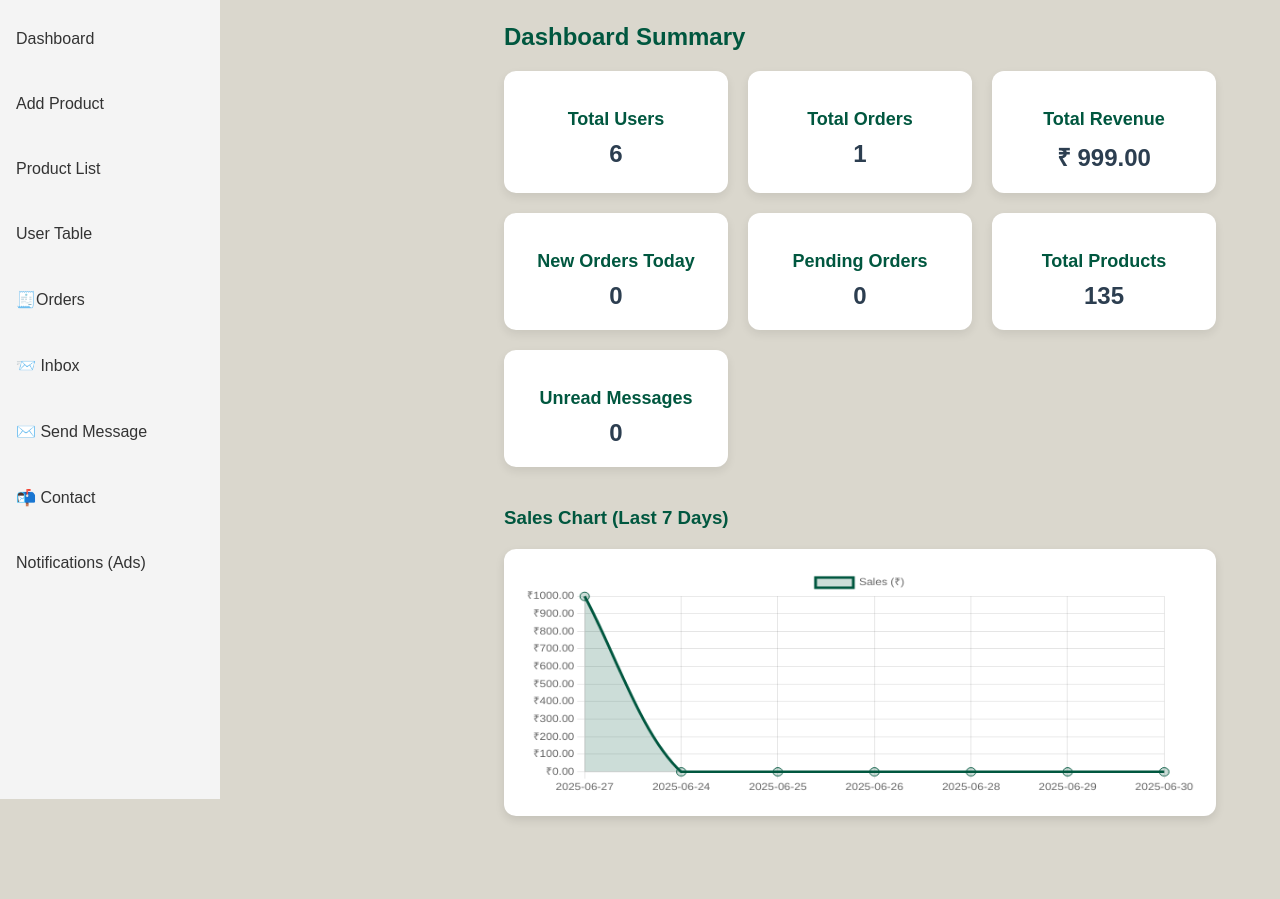
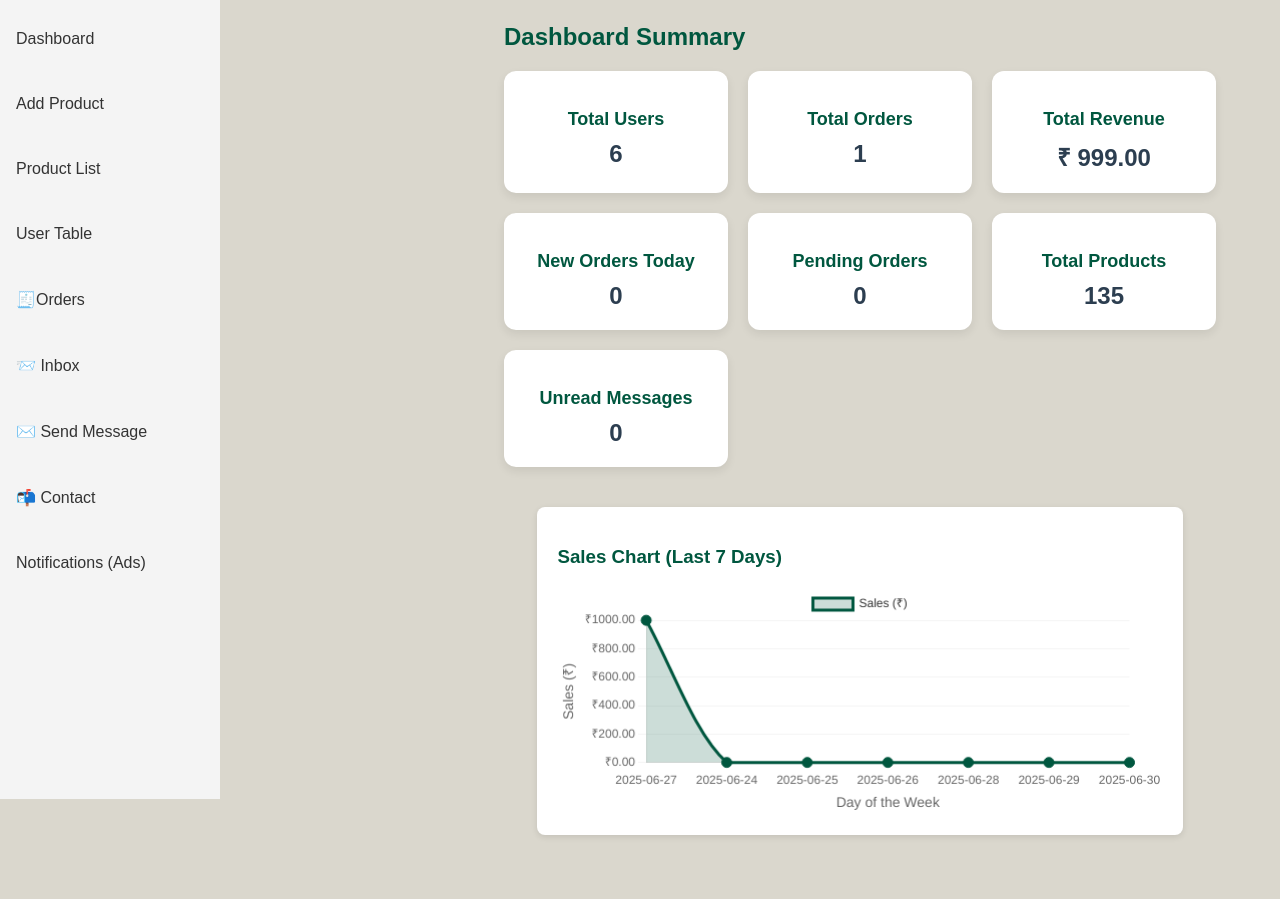
Before and after one commit to Tejjosh/Animz-max, a PHP site: page /animzmax2/admin_dashboard.php in a window 1280 px wide. Shown: the part 61-960 px from the top of the page. Before the commit the page ends 880 px from the top, so only its background shows below. Run offline with PHP 8.4, Linux system fonts and the light colour scheme; a user stored in the database is signed in; data comes from the database, SQL or seed files in the repository; some libraries are stand-ins or nearby versions.

Commit message:
Update admin_dashboard.php

```diff
--- a/admin_dashboard.php
+++ b/admin_dashboard.php
@@ -1211,15 +1211,14 @@ h2, h3 {
 }
 
 /* Sales Chart Styling */
-#salesChart {
-  background: white;
-  border-radius: 12px;
-  box-shadow: 0 4px 10px rgba(0, 0, 0, 0.1);
+    #chartContainer {
+      background: #fff;
       padding: 20px;
-  display: block;
-  max-width: 100%;
-}
-
+      border-radius: 8px;
+      box-shadow: 0 2px 6px rgba(0,0,0,0.1);
+      max-width: 85%;
+      margin: 0 auto;
+    }
   </style>
 </head>
 <body>
@@ -1277,8 +1276,10 @@ h2, h3 {
       </div>
     </div>
 
+<div id="chartContainer">
   <h3>Sales Chart (Last 7 Days)</h3>
   <canvas id="salesChart" width="800" height="300"></canvas>
+</div>
 
   </div>
 </div>
@@ -1701,7 +1702,7 @@ h2, h3 {
 
 </div>
 <script>
-    //side bar actuve state
+  // ========== Sidebar Button Active State ==========
   document.querySelectorAll('.sidebar button').forEach(button => {
     button.addEventListener('click', () => {
       document.querySelectorAll('.sidebar button').forEach(btn => btn.classList.remove('active'));
@@ -1709,29 +1710,25 @@ h2, h3 {
     });
   });
 
-  // Set the default section
+  // ========== Section Toggle ==========
   const defaultSection = 'dashboard';
 
-  // Show only the selected section
   function showSection(id) {
-    document.querySelectorAll('.section').forEach(sec => {
-      sec.style.display = 'none';
-    });
-
+    document.querySelectorAll('.section').forEach(sec => sec.style.display = 'none');
     const activeSection = document.getElementById(id);
     if (activeSection) activeSection.style.display = 'block';
-
     localStorage.setItem('admin_open_section', id);
   }
 
-  // Initialize the sales chart
+  // ========== Sales Chart Initialization ==========
   function initSalesChart() {
-    if (!document.getElementById('salesChart')) return; // Skip if no chart is present
-
+    const chartElement = document.getElementById('salesChart');
+    if (!chartElement) return;
+
+    const ctx = chartElement.getContext('2d');
     const salesLabels = <?= json_encode(array_keys($salesChartData)) ?>;
     const salesData = <?= json_encode(array_values($salesChartData)) ?>;
 
-    const ctx = document.getElementById('salesChart').getContext('2d');
     new Chart(ctx, {
       type: 'line',
       data: {
@@ -1744,30 +1741,59 @@ h2, h3 {
           fill: true,
           tension: 0.3,
           pointRadius: 5,
+          pointBackgroundColor: '#00573f',
+          pointHoverBorderColor: '#00432f'
         }]
       },
       options: {
+        responsive: true,
         scales: {
+          x: {
+            title: {
+              display: true,
+              text: 'Day of the Week',
+              color: '#666',
+              font: { size: 14 }
+            },
+            grid: { display: false }
+          },
           y: {
             beginAtZero: true,
             ticks: {
               callback: value => '₹' + value.toFixed(2)
-            }
-          }
             },
-        responsive: true,
+            grid: {
+              color: 'rgba(200,200,200,0.2)'
+            },
+            title: {
+              display: true,
+              text: 'Sales (₹)',
+              color: '#666',
+              font: { size: 14 }
+            }
+          }
+        },
         plugins: {
-          legend: { display: true, position: 'top' }
+          legend: {
+            display: true,
+            position: 'top',
+            labels: { color: '#333' }
+          },
+          tooltip: {
+            backgroundColor: '#333',
+            titleColor: '#fff',
+            bodyColor: '#fff'
+          }
         }
       }
     });
   }
 
-  // Attach event handlers for order status change
+  // ========== Order Status Change ==========
   function attachStatusChangeHandlers() {
     document.querySelectorAll('.status-select').forEach(select => {
       select.addEventListener('change', function () {
-        const orderId = this.getAttribute('data-order-id');
+        const orderId = this.dataset.orderId;
         const newStatus = this.value;
 
         fetch('admin_dashboard.php', {
@@ -1787,18 +1813,16 @@ h2, h3 {
             alert("Update failed: " + (data.message || "Unknown error"));
           }
         })
-          .catch(err => {
-            alert("AJAX error: " + err);
+        .catch(err => alert("AJAX error: " + err));
       });
     });
-    });
-  }
-
-  // Attach event handlers for marking messages as read
+  }
+
+  // ========== Mark Messages as Read ==========
   function attachMarkReadHandlers() {
     document.querySelectorAll('.mark-read-btn').forEach(button => {
       button.addEventListener('click', function () {
-        const messageId = this.getAttribute('data-message-id');
+        const messageId = this.dataset.messageId;
         const row = this.closest('tr');
 
         fetch('admin_dashboard.php', {
@@ -1815,66 +1839,51 @@ h2, h3 {
             alert("Failed to mark as read.");
           }
         })
-          .catch(err => {
-            alert("AJAX error: " + err);
+        .catch(err => alert("AJAX error: " + err));
       });
     });
-    });
-  }
-
-  // Toggle user selection based on notification target
+  }
+
+  // ========== Notification Target User Toggle ==========
   function toggleUserSelection() {
-    const targetTypeElement = document.getElementById('target_type');
+    const targetType = document.getElementById('target_type');
     const userSelection = document.getElementById('userSelection');
-
-    if (targetTypeElement && userSelection) {
-      userSelection.style.display = (targetTypeElement.value === 'selected') ? 'block' : 'none';
-    }
-  }
-
-  // Toggle new category input in Add Product form
+    if (targetType && userSelection) {
+      userSelection.style.display = (targetType.value === 'selected') ? 'block' : 'none';
+    }
+  }
+
+  // ========== Category Toggles ==========
   function toggleNewCategory(value) {
-    const newCatInput = document.getElementById('new_category');
-    if (newCatInput) {
-      newCatInput.style.display = (value === '__new') ? 'block' : 'none';
-      if (value !== '__new') newCatInput.value = '';
-    }
-  }
-
-  // Toggle new category input in Edit Product form
+    const input = document.getElementById('new_category');
+    if (input) {
+      input.style.display = (value === '__new') ? 'block' : 'none';
+      if (value !== '__new') input.value = '';
+    }
+  }
+
   function toggleNewCategoryEdit(value, id) {
-    const newCatInput = document.getElementById('edit_new_category_' + id);
-    if (newCatInput) {
-      newCatInput.style.display = (value === '__new') ? 'block' : 'none';
-      if (value !== '__new') newCatInput.value = '';
-    }
-  }
-
-  // Show edit form for a product
+    const input = document.getElementById('edit_new_category_' + id);
+    if (input) {
+      input.style.display = (value === '__new') ? 'block' : 'none';
+      if (value !== '__new') input.value = '';
+    }
+  }
+
+  // ========== Product Edit Toggle ==========
   function showEditForm(productId) {
     const row = document.getElementById('edit-' + productId);
     if (row) row.style.display = 'table-row';
   }
 
-  // Hide edit form for a product
   function hideEditForm(productId) {
     const row = document.getElementById('edit-' + productId);
     if (row) row.style.display = 'none';
   }
 
-  // Initialize on page load
-  document.addEventListener('DOMContentLoaded', () => {
-    const savedSection = localStorage.getItem('admin_open_section') || defaultSection;
-    showSection(savedSection);
-
-    initSalesChart();
-    attachStatusChangeHandlers();
-    attachMarkReadHandlers();
-    toggleUserSelection();
-  });
-
-document.getElementById('searchInput').addEventListener('keyup', function () {
-    const filters = this.value.trim().toLowerCase().split(/\s+/); // Split input into words
+  // ========== Product Search ==========
+  document.getElementById('searchInput')?.addEventListener('keyup', function () {
+    const filters = this.value.trim().toLowerCase().split(/\s+/);
     const rows = document.querySelectorAll('.product-table tbody tr');
     let found = false;
 
@@ -1887,19 +1896,21 @@ document.getElementById('searchInput').addEventListener('keyup', function () {
       ).toLowerCase();
 
       const matchAll = filters.every(filter => rowText.includes(filter));
-
-        if (matchAll) {
-            row.style.display = '';
-            found = true;
-        } else {
-            row.style.display = 'none';
-        }
+      row.style.display = matchAll ? '' : 'none';
+      if (matchAll) found = true;
     });
 
     document.getElementById('searchHint').textContent = found ? '' : 'No matching products found.';
   });
 
+  // ========== Initialization ==========
+  document.addEventListener('DOMContentLoaded', () => {
+    showSection(localStorage.getItem('admin_open_section') || defaultSection);
+    initSalesChart();
+    attachStatusChangeHandlers();
+    attachMarkReadHandlers();
+    toggleUserSelection();
+  });
 </script>
-
 </body>
 </html>
```
Lines whose indentation alone changed are shown as unchanged.
